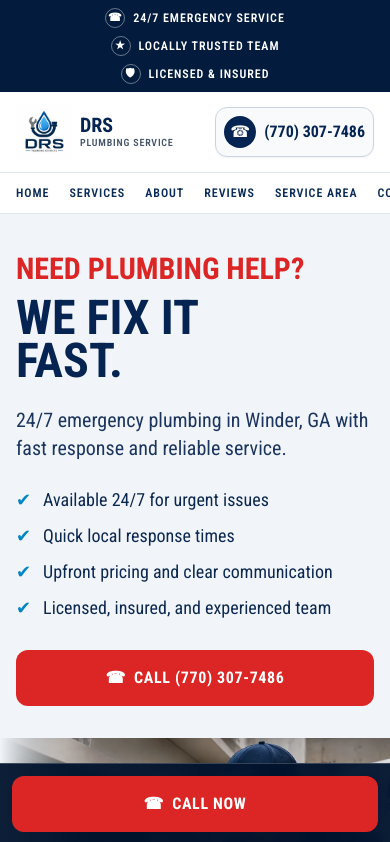
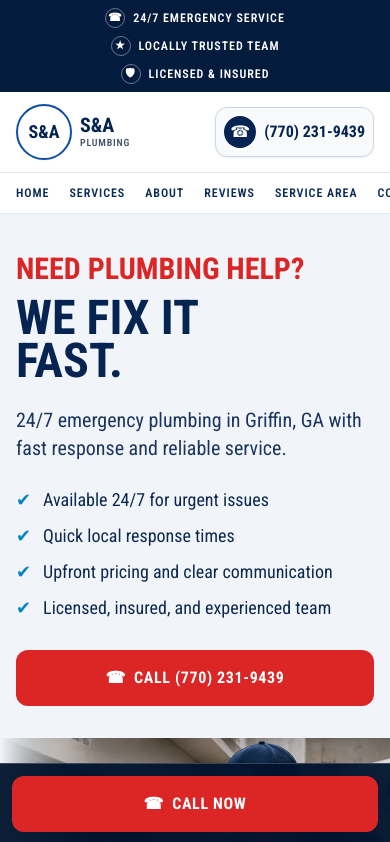
Before and after one commit to Zuvairiya7197/PlumbingServices, a Next.js app: page / in a window 390 px wide. Shown: the top 842 px of the page. Built offline with nearby package versions, Linux system fonts and the light colour scheme.

Commit message:
S & A plumbing

```diff
--- a/app/layout.tsx
+++ b/app/layout.tsx
@@ -11,10 +11,10 @@
 export const metadata: Metadata = {
   metadataBase: new URL("https://example.com"),
   title: {
-    default: "DRS Plumbing Service",
-    template: "%s | DRS Plumbing Service",
+    default: "S&A Plumbing",
+    template: "%s | S&A Plumbing",
   },
-  description: "24/7 emergency plumber in Winder, GA.",
+  description: "24/7 emergency plumber in Griffin, GA.",
 };
 
 export default function RootLayout({
@@ -27,7 +27,7 @@
       <head>
         <meta
           name="description"
-          content="24/7 emergency plumbing in Winder, GA. DRS Plumbing Service offers leak repair, drain cleaning, water heater repair, and fast local response."
+          content="24/7 emergency plumbing in Griffin, GA. S&A Plumbing offers leak repair, drain cleaning, water heater repair, and fast local response."
         />
       </head>
       <body className={`${robotoCondensed.className} antialiased`}>{children}</body>
--- a/app/page.tsx
+++ b/app/page.tsx
@@ -2,12 +2,12 @@
 import type { Metadata } from "next";
 
 const business = {
-  name: "DRS Plumbing Service",
-  phoneDisplay: "(770) 307-7486",
-  phoneHref: "tel:+17703077486",
-  email: "leakfreehouses@yahoo.com",
-  location: "Winder, GA, USA",
-  facebook: "https://www.facebook.com/",
+  name: "S&A Plumbing",
+  phoneDisplay: "(770) 231-9439",
+  phoneHref: "tel:+17702319439",
+  email: "shanefrix@gmail.com",
+  location: "Shane Frix, Griffin, GA, United States, 30223",
+  facebook: "https://www.facebook.com/plumbershane/directory_privacy_and_legal_info",
 };
 
 const navItems = [
@@ -66,7 +66,7 @@
 ];
 
 const reasons = [
-  "Fast response across Winder and nearby areas",
+  "Fast response across Griffin and nearby areas",
   "Upfront pricing before work begins",
   "Experienced technicians and clean workmanship",
   "Respectful, on-time, customer-first service",
@@ -75,7 +75,7 @@
 const reviews = [
   {
     name: "just me",
-    text: "DRS changed three leaky bathroom faucets for me. Very dependable, on time, professional, polite, and no mess left behind.",
+    text: "S&A Plumbing changed three leaky bathroom faucets for me. Very dependable, on time, professional, polite, and no mess left behind.",
   },
   {
     name: "Larry Meloro",
@@ -100,17 +100,17 @@
 ];
 
 export const metadata: Metadata = {
-  title: "24/7 Emergency Plumbing in Winder, GA | DRS Plumbing Service",
+  title: "24/7 Emergency Plumbing in Griffin, GA | S&A Plumbing",
   description:
-    "Need a plumber now? DRS Plumbing Service provides emergency plumbing, leak repair, drain cleaning, and water heater repair in Winder, GA.",
+    "Need a plumber now? S&A Plumbing provides emergency plumbing, leak repair, drain cleaning, and water heater repair in Griffin, GA.",
   alternates: {
     canonical: "https://example.com",
   },
   openGraph: {
-    title: "DRS Plumbing Service | Emergency Plumber in Winder, GA",
-    description: "Fast local plumbing in Winder, GA. Call now for immediate service.",
+    title: "S&A Plumbing | Emergency Plumber in Griffin, GA",
+    description: "Fast local plumbing in Griffin, GA. Call now for immediate service.",
     url: "https://example.com",
-    siteName: "DRS Plumbing Service",
+    siteName: "S&A Plumbing",
     locale: "en_US",
     type: "website",
   },
@@ -166,18 +166,16 @@
 
       <header className="border-b border-slate-200 bg-white">
         <div className="mx-auto flex max-w-[1280px] items-center justify-between gap-2 px-4 py-3 sm:gap-4 sm:py-4">
-          <a href="#home" className="inline-flex min-w-0 items-center gap-2 sm:gap-3" aria-label="DRS Plumbing Service home">
-            <Image
-              src="/drsplumbing.webp"
-              alt="DRS Plumbing Service logo"
-              width={96}
-              height={96}
-              sizes="96px"
-              className="h-14 w-14 object-contain sm:h-20 sm:w-20"
-            />
+          <a href="#home" className="inline-flex min-w-0 items-center gap-2 sm:gap-3" aria-label="S&A Plumbing home">
+            <div
+              className="flex h-14 w-14 shrink-0 items-center justify-center rounded-full border-2 border-[#0f4ea1] bg-white text-lg font-extrabold uppercase leading-none text-[#062451] shadow-sm sm:h-20 sm:w-20 sm:text-2xl"
+              aria-hidden
+            >
+              S&amp;A
+            </div>
             <div>
-              <p className="text-xl font-extrabold uppercase leading-none text-[#062451] sm:text-3xl">DRS</p>
-              <p className="text-[10px] font-semibold uppercase tracking-[0.08em] text-slate-600 sm:text-sm">Plumbing Service</p>
+              <p className="text-xl font-extrabold uppercase leading-none text-[#062451] sm:text-3xl">S&amp;A</p>
+              <p className="text-[10px] font-semibold uppercase tracking-[0.08em] text-slate-600 sm:text-sm">Plumbing</p>
             </div>
           </a>
 
@@ -232,7 +230,7 @@
             </h1>
 
             <p className="mt-6 max-w-xl text-xl text-[#1c355f] sm:text-2xl">
-              24/7 emergency plumbing in Winder, GA with fast response and reliable service.
+              24/7 emergency plumbing in Griffin, GA with fast response and reliable service.
             </p>
 
             <ul className="mt-6 space-y-2 text-lg text-[#0d2850] sm:text-xl">
@@ -377,14 +375,14 @@
         <div className="mx-auto max-w-[1280px] px-4">
           <div className="grid gap-8 border-b border-white/15 pb-10 md:grid-cols-2 lg:grid-cols-12">
             <div className="lg:col-span-5">
-              <h3 className="text-3xl font-extrabold uppercase">DRS Plumbing Service</h3>
+              <h3 className="text-3xl font-extrabold uppercase">S&amp;A Plumbing</h3>
               <p className="mt-3 max-w-md text-slate-300">
-                Providing reliable plumbing services in Winder, GA and nearby communities.
+                Providing reliable plumbing services in Griffin, GA and nearby communities.
               </p>
               <div className="mt-4 overflow-hidden rounded-lg border border-white/20">
                 <iframe
-                  title="DRS Plumbing Service area map"
-                  src="https://www.google.com/maps?q=Winder,GA&output=embed"
+                  title="S&A Plumbing service area map"
+                  src="https://www.google.com/maps?q=Griffin,GA,30223&output=embed"
                   className="h-44 w-full"
                   loading="lazy"
                   referrerPolicy="no-referrer-when-downgrade"
@@ -441,7 +439,7 @@
                     </a>
                   </li>
                   <li>{business.location}</li>
-                  <li>Serving Winder, GA &amp; nearby areas</li>
+                  <li>Serving Griffin, GA &amp; nearby areas</li>
                 </ul>
               </div>
             </div>
--- a/package.json
+++ b/package.json
@@ -1,5 +1,5 @@
 {
-  "name": "drs-plumbing-service",
+  "name": "sa-plumbing",
   "version": "1.0.0",
   "private": true,
   "scripts": {
```
Also changed, not shown: public/5eacb1f9-a9c4-47f3-9c2d-b92b706938b8.png (added), 1 other file (tests, documents, lock files or other folders).
